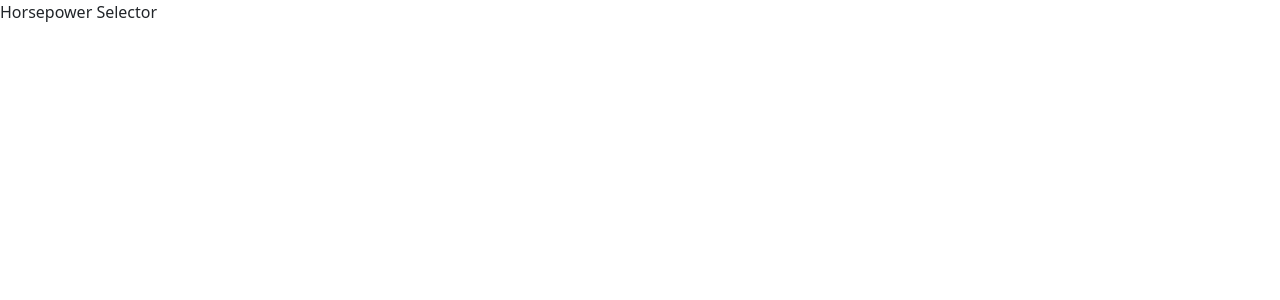
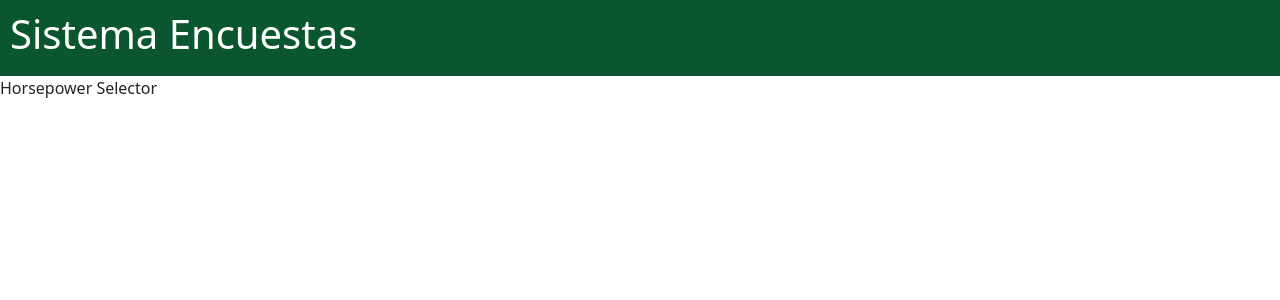
Before and after one commit to UNPSJB/RA-grupo-3, a React (Vite) app in the folder frontend/: page / in a window 1280 px wide. Shown: the top 300 px of the page. Built offline with nearby package versions, Linux system fonts and the light colour scheme.

Commit message:
un header sin estilos y algo de bootstrap

```diff
--- a/frontend/src/App.tsx
+++ b/frontend/src/App.tsx
@@ -1,6 +1,9 @@
+import { Header } from '../src/components/Header.tsx'
+
 function App() {
   return (
-    <div>Horsepower Selector</div>
+
+    <div><Header title='Sistema Encuestas'/>Horsepower Selector</div>
   );
 }
 
--- a/frontend/src/components/Header.tsx
+++ b/frontend/src/components/Header.tsx
@@ -16,8 +16,9 @@ export const Header: React.FC<HeaderProps> = ({ title = 'Mi Aplicación' }) => {
   return (
     <header style={{
         backgroundColor: '#0a562eff',
-        padding: '20px',
-        color: 'white'
+        padding: '10px',
+        color: 'white',
+        flex: '10px'
         }}>
       <h1>{title}</h1>
       <nav>
```
